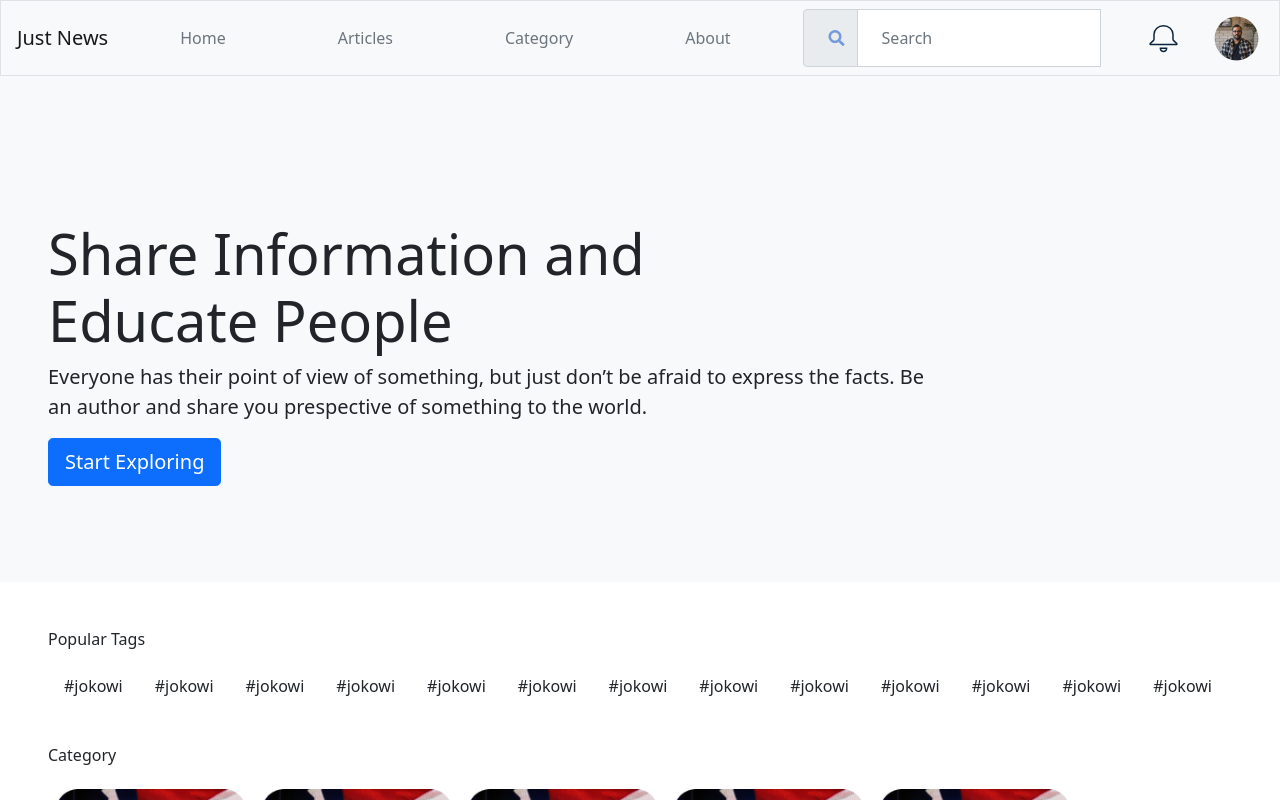
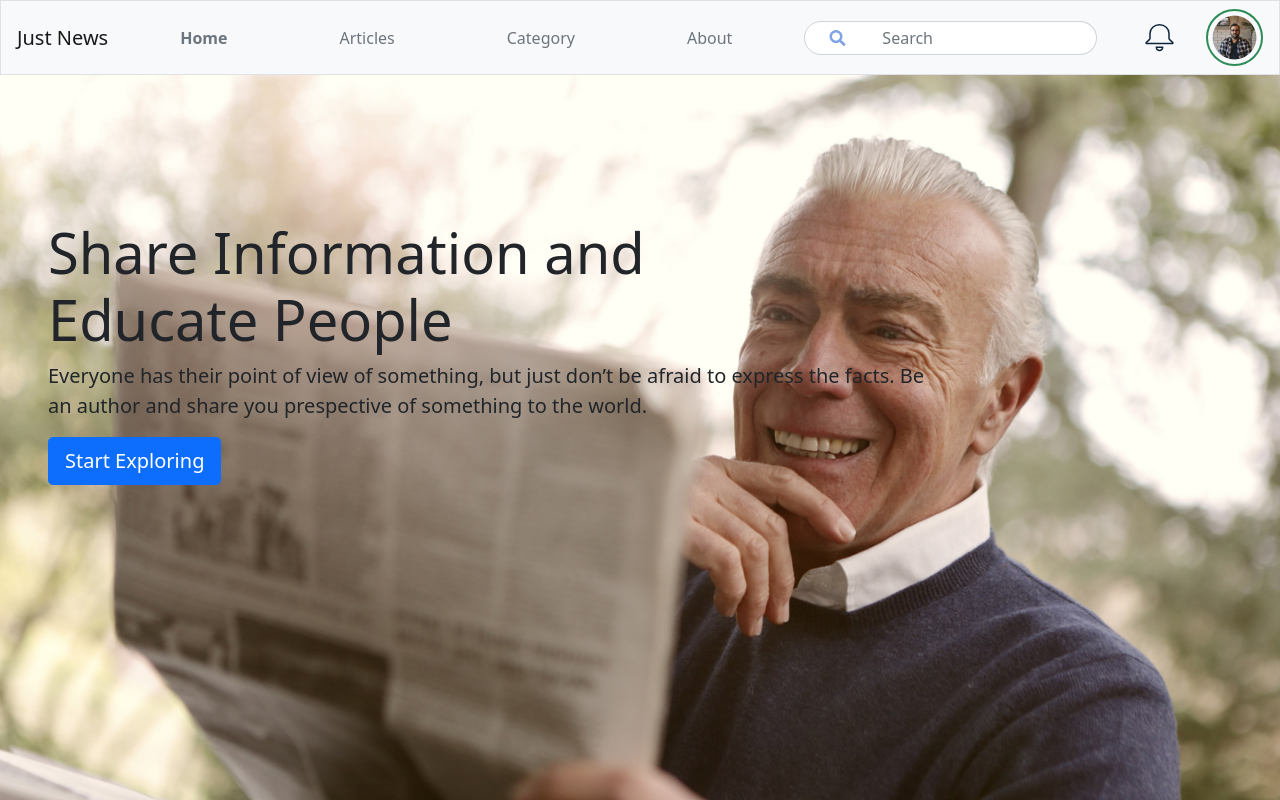
Before and after one commit to rpetzandrian/justnews-frontend, a Next.js app: page / in a window 1280 px wide. Shown: the top 800 px of the page. Built offline with nearby package versions, Linux system fonts and the light colour scheme.

Commit message:
global css

```diff
--- a/styles/globals.css
+++ b/styles/globals.css
@@ -1,3 +1,7 @@
+body {
+  min-height: 100vh;
+}
+
 .max-h {
   min-height: 100vh;
 }
@@ -33,3 +37,109 @@
   background-position: center;
   background-repeat: no-repeat;
 }
+
+.nav-link.active {
+  font-weight: 700;
+}
+
+.jumbotron {
+  height: 95vh;
+  background-image: url("/images/jumbotron.png");
+  background-size: cover;
+  background-position: left;
+  background-repeat: no-repeat;
+}
+
+.jumbotron-2 {
+  background-image: url("/images/jumbotron2.png");
+  background-size: cover;
+  background-position: left;
+  background-repeat: no-repeat;
+}
+
+.popular-tags .tags {
+  overflow-x: auto;
+  overflow-y: hidden;
+  margin-top: 40px;
+}
+
+.form-input {
+  border-radius: 20px;
+}
+
+.form-input-group {
+  height: 20px;
+  border-left: none;
+  border-top-right-radius: 20px !important;
+  border-bottom-right-radius: 20px !important;
+}
+
+.group-text {
+  background-color: #fff;
+  border-top-right-radius: 0;
+  border-bottom-right-radius: 0;
+  border-top-left-radius: 20px;
+  border-bottom-left-radius: 20px;
+}
+
+.profile-photo {
+  border-radius: 50%;
+  border: solid 2px seagreen;
+}
+
+/* .form-write {
+  height: max-content;
+} */
+
+.upload-box {
+  background-color: #fff;
+  border: 1px solid rgba(55, 106, 237, 0.3);
+}
+
+.upload-dropbox {
+  background-color: #fff;
+  border: 2px dashed rgba(55, 106, 237, 0.3);
+  height: inherit;
+}
+
+.profile-thumb {
+  width: 82px;
+  height: 82px;
+  border-radius: 30px;
+}
+
+.radius {
+  border-radius: 24px;
+}
+
+.user-act {
+  margin-top: -30px;
+  position: relative;
+}
+
+.photo-profile {
+  border-radius: 24px;
+  border: solid 2px seagreen;
+  width: 115px;
+  height: 115px;
+  /* padding: 10px; */
+}
+
+.article-cover {
+  width: 100%;
+  height: 320px;
+}
+
+.comment-form {
+  border: none;
+  border-bottom: solid 1px #000;
+}
+
+.comment-form:focus {
+  outline: 0;
+  box-shadow: none;
+  border-color: #000;
+}
+/* .rounded {
+  border-radius: 100px;
+} */
```
